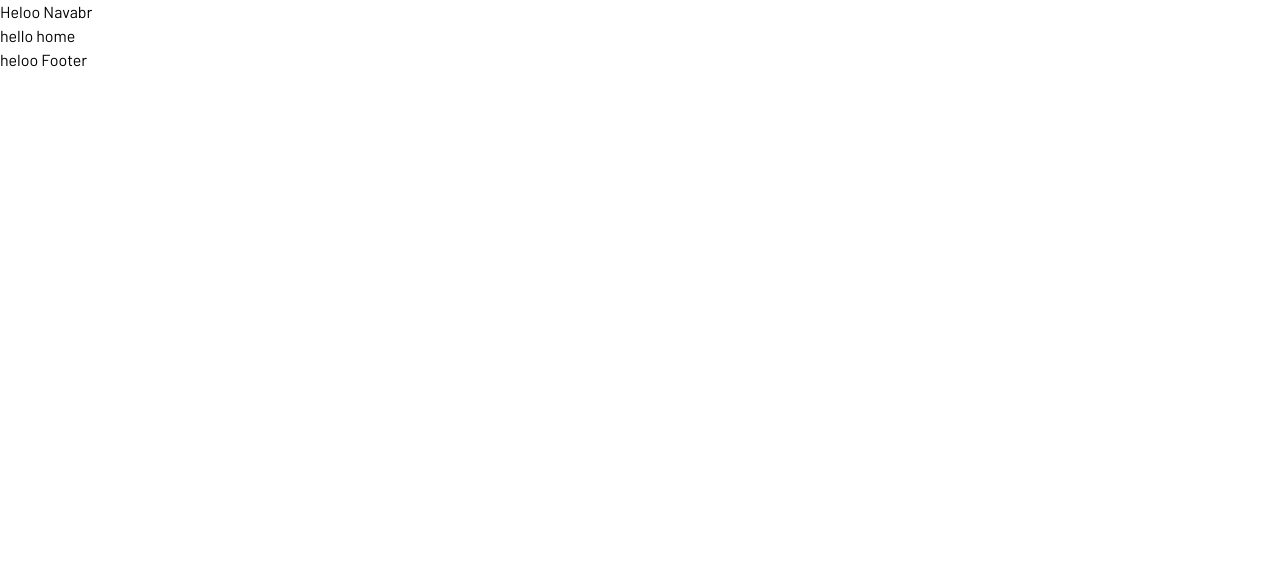
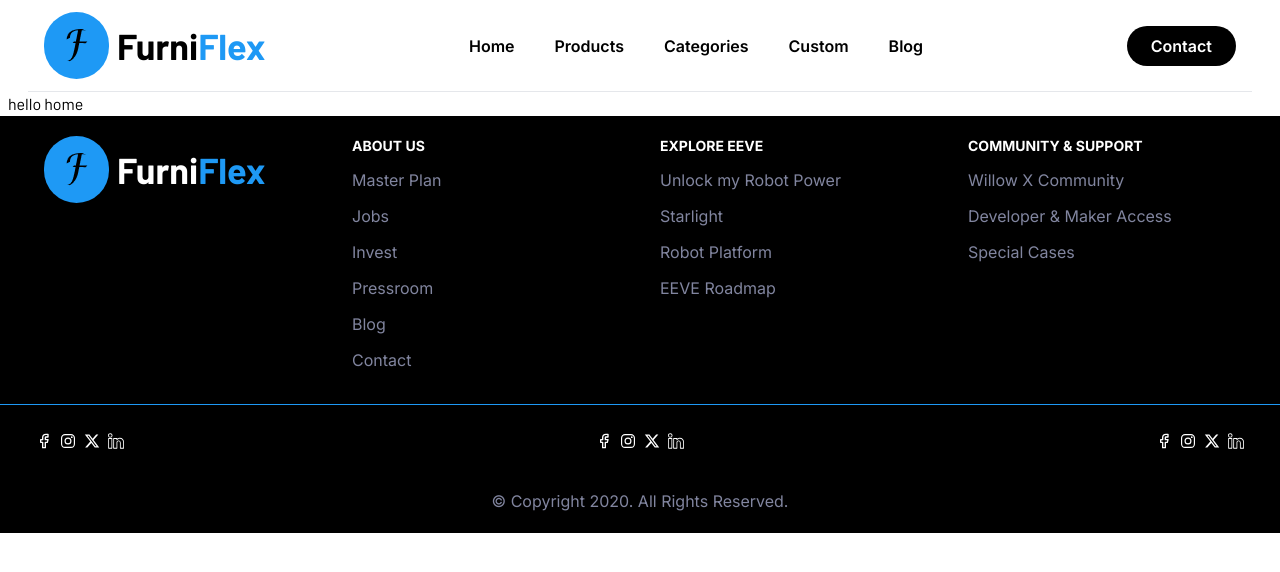
Before and after one commit to developerMohib/FurniFlex-e-com, a React (Vite) app in the folder furiflex-client/: page / in a window 1280 px wide. Shown: the top 572 px of the page. Built offline with nearby package versions, Linux system fonts and the light colour scheme.

Commit message:
Navbar added with command menu

```diff
--- a/furiflex-client/src/Pages/SignUp/SignUp.jsx
+++ b/furiflex-client/src/Pages/SignUp/SignUp.jsx
@@ -19,7 +19,7 @@ const SignUp = () => {
                   Welcome to
                 </h1>
                 <h1 className="font-bold text-4xl">
-                  Furni<span className="text-[#1E99F5]">Flex</span>
+                  Furni<span className="text-primary">Flex</span>
                 </h1>
                 <p className="text-sm font-normal text-gray-600 mb-8">
                   Signup for purchase your desire products
@@ -177,7 +177,7 @@ const SignUp = () => {
                 <img
                   className="bg-primary p-4 rounded-full"
                   src={logo}
-                  alt=""
+                  alt="FurniFlex"
                 />
               </div>
               <h1 className="text-white font-bold text-4xl">
--- a/furiflex-client/src/Root/Root.jsx
+++ b/furiflex-client/src/Root/Root.jsx
@@ -4,11 +4,15 @@ import Footer from "../components/Footer/Footer";
 
 const Root = () => {
   return (
-    <div>
-      <Navbar />
-      <Outlet />
+    <>
+      <div className="px-7">
+        <Navbar />
+      </div>
+      <div className="max-w-screen-xl mx-auto px-2">
+        <Outlet />
+      </div>
       <Footer />
-    </div>
+    </>
   );
 };
 
--- a/furiflex-client/src/components/Footer/Footer.jsx
+++ b/furiflex-client/src/components/Footer/Footer.jsx
@@ -1,10 +1,128 @@
+import { FiFacebook } from "react-icons/fi";
+import { IoLogoInstagram } from "react-icons/io5";
+import { FaXTwitter } from "react-icons/fa6";
+import { SlSocialLinkedin } from "react-icons/sl";
+import logo from "../../assets/F.png";
 
 const Footer = () => {
-    return (
-        <div>
-            <h1>heloo Footer</h1>
+  return (
+    <div className="bg-secondary">
+      <div className="px-4 sm:px-6 sm:grid md:grid-cols-4 sm:grid-cols-2 mx-auto">
+        <div className="p-5">
+          <h1 className="font-bold flex text-4xl items-center text-white">
+            <img
+              className="bg-primary p-4 rounded-full mr-2"
+              src={logo}
+              alt="FurniFlex"
+            />{" "}
+            Furni<span className="text-primary">Flex</span>
+          </h1>
         </div>
-    );
+        <div className="p-5">
+          <div className="text-sm uppercase text-white font-bold">About Us</div>
+          <a className="my-3 block text-ternary" href="/#">
+            Master Plan
+          </a>
+          <a className="my-3 block text-ternary" href="/#">
+            Jobs
+          </a>
+          <a className="my-3 block text-ternary" href="/#">
+            Invest
+          </a>
+          <a className="my-3 block text-ternary" href="/#">
+            Pressroom
+          </a>
+          <a className="my-3 block text-ternary" href="/#">
+            Blog
+          </a>
+          <a className="my-3 block text-ternary" href="/#">
+            Contact
+          </a>
+        </div>
+        <div className="p-5">
+          <div className="text-sm uppercase text-white font-bold">
+            Explore EEVE
+          </div>
+          <a className="my-3 block text-ternary" href="/#">
+            Unlock my Robot Power
+          </a>
+          <a className="my-3 block text-ternary" href="/#">
+            Starlight
+          </a>
+          <a className="my-3 block text-ternary" href="/#">
+            Robot Platform
+          </a>
+          <a className="my-3 block text-ternary" href="/#">
+            EEVE Roadmap
+          </a>
+        </div>
+        <div className="p-5">
+          <div className="text-sm uppercase text-white font-bold">
+            Community & Support
+          </div>
+          <a className="my-3 block text-ternary" href="/#">
+            Willow X Community
+          </a>
+          <a className="my-3 block text-ternary" href="/#">
+            Developer & Maker Access
+          </a>
+          <a className="my-3 block text-ternary" href="/#">
+            Special Cases
+          </a>
+        </div>
+      </div>
+
+      <div className="text-center pt-5 border-t  border-primary">
+        <div className="flex pb-5 px-8 m-auto text-gray-800 text-sm justify-stretch items-center">
+          <div className="md:flex-auto mt-2 flex justify-start">
+            <a href="/#" className="mx-1">
+              <FiFacebook className="text-white text-base" />{" "}
+            </a>
+            <a href="/#" className="mx-1">
+              <IoLogoInstagram className="text-white text-base" />{" "}
+            </a>
+            <a href="/#" className="mx-1">
+              <FaXTwitter className="text-white text-base" />{" "}
+            </a>
+            <a href="/#" className="mx-1">
+              <SlSocialLinkedin className="text-white text-base" />{" "}
+            </a>
+          </div>
+          <div className="md:flex-auto mt-2 flex justify-center">
+            <a href="/#" className="mx-1">
+              <FiFacebook className="text-white text-base" />{" "}
+            </a>
+            <a href="/#" className="mx-1">
+              <IoLogoInstagram className="text-white text-base" />{" "}
+            </a>
+            <a href="/#" className="mx-1">
+              <FaXTwitter className="text-white text-base" />{" "}
+            </a>
+            <a href="/#" className="mx-1">
+              <SlSocialLinkedin className="text-white text-base" />{" "}
+            </a>
+          </div>
+          <div className="md:flex-auto mt-2 flex justify-end">
+            <a href="/#" className="mx-1">
+              <FiFacebook className="text-white text-base" />{" "}
+            </a>
+            <a href="/#" className="mx-1">
+              <IoLogoInstagram className="text-white text-base" />{" "}
+            </a>
+            <a href="/#" className="mx-1">
+              <FaXTwitter className="text-white text-base" />{" "}
+            </a>
+            <a href="/#" className="mx-1">
+              <SlSocialLinkedin className="text-white text-base" />{" "}
+            </a>
+          </div>
+        </div>
+        <div className="py-5 text-ternary">
+          © Copyright 2020. All Rights Reserved.
+        </div>
+      </div>
+    </div>
+  );
 };
 
 export default Footer;
--- a/furiflex-client/src/components/Navbar/Navbar.jsx
+++ b/furiflex-client/src/components/Navbar/Navbar.jsx
@@ -1,10 +1,36 @@
-
+import { Link } from "react-router-dom";
+import logo from "../../assets/F.png"
 const Navbar = () => {
-    return (
-        <div>
-            <h1>Heloo Navabr </h1>
+  return (
+    <div>
+      <div className="w-full py-3 border-b">
+        <div className="flex justify-between px-4 items-center font-semibold">
+          <div>
+          <h1 className="font-bold flex text-4xl items-center">
+            <img
+              className="bg-primary p-4 rounded-full mr-2"
+              src={logo}
+              alt="FurniFlex"
+            />{" "}
+            Furni<span className="text-primary">Flex</span>
+          </h1>
+          </div>
+          <div className="flex xl:gap-10 md:gap-8  gap-2">
+            <Link to="/" >Home</Link>
+            <Link to="/products" >Products</Link>
+            <Link to="/categories" >Categories</Link>
+            <Link to="/custom" >Custom</Link>
+            <Link to="/blog" >Blog</Link>
+          </div>
+          <div>
+            <button className="py-2 px-6 bg-black text-white rounded-3xl font-semibold">
+              Contact
+            </button>
+          </div>
         </div>
-    );
+      </div>
+    </div>
+  );
 };
 
 export default Navbar;
--- a/furiflex-client/tailwind.config.js
+++ b/furiflex-client/tailwind.config.js
@@ -13,6 +13,7 @@ export default {
       colors: {
         primary: '#1E99F5',
         secondary: '#000000',
+        ternary : "#81859F",
       },
     },
   },
```
Also changed, not shown: furiflex-client/src/Routes/Routes.jsx (+20 -0 lines).
